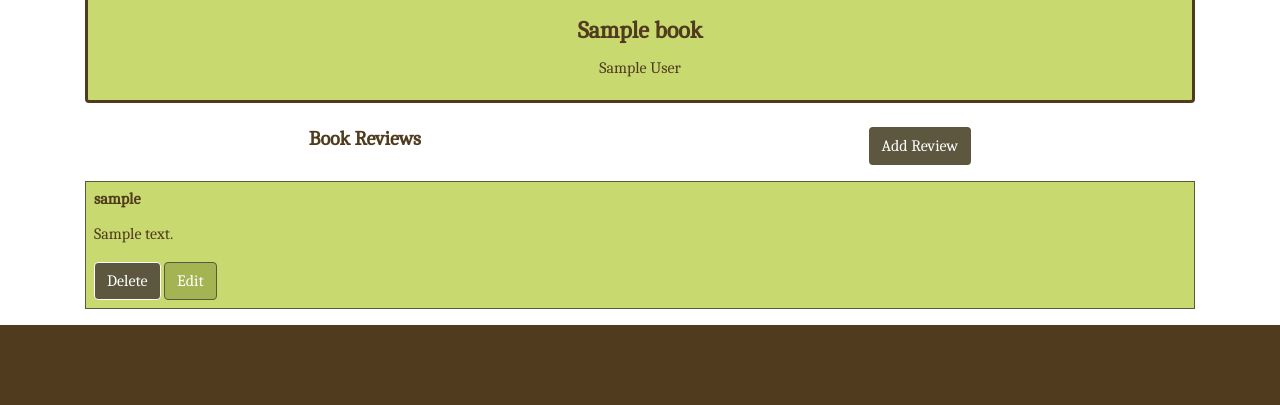
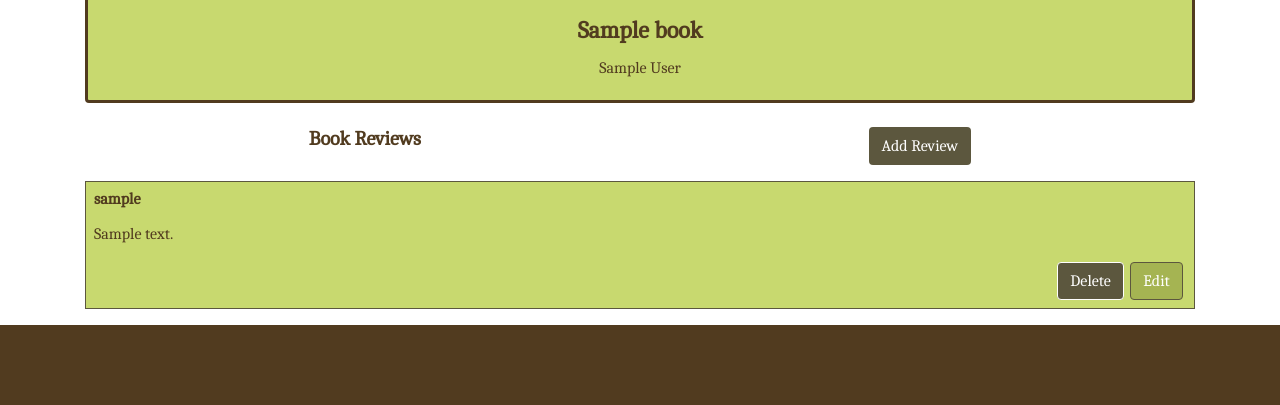
Before and after one commit to seakonn/milestone-three, a Flask app: template templates/book.html in a window 1280 px wide. Shown: the part 1279-1684 px from the top of the page. Run offline with Flask 2, Linux system fonts and the light colour scheme; the template is opened without the code that fills it: most values are stand-ins (such as "Sample title", 1, 10 or a date in 2020); some libraries are stand-ins or nearby versions.

Commit message:
Repositioned buttons in review

```diff
--- a/static/css/style.css
+++ b/static/css/style.css
@@ -149,6 +149,7 @@ body {
     background-color: #5c573e;
     border: 1px solid #ffffff;
     color: #ffffff;
+    margin: 0 0.2rem;
 }
 
 #edit-review-button {
@@ -156,6 +157,7 @@ body {
     background-color: #a5b452;
     border: 1px solid #5c573e;
     color: #ffffff;
+    margin: 0 0.2rem;
 }
 
 #no-reviews {
@@ -163,3 +165,9 @@ body {
     margin: 2rem 0;
     font-size: 1.5rem;
 }
+
+.two-buttons {
+
+    display:flex;
+    justify-content: flex-end;
+}
--- a/templates/book.html
+++ b/templates/book.html
@@ -28,8 +28,10 @@
     <div class="review-block">
         <h6 class="card-title"> {{ review.username }} </h6>
         <p class="card-text"> {{ review.review_text }} </p>
-        <a id="delete-review-button" href="{{ url_for("delete_review", book_id=book._id, username=review.username, review_text=review.review_text)}}" role="button" class="btn" title="Delete Review">Delete</a>
-        <a id="edit-review-button" href="{{ url_for("edit_review", book_title=book.title, book_id=book._id, username=review.username, review_text=review.review_text) }}" role="button" class="btn" title="Edit Review">Edit</a>
+        <div class="two-buttons">
+            <a id="delete-review-button" href="{{ url_for("delete_review", book_id=book._id, username=review.username, review_text=review.review_text)}}" role="button" class="btn" title="Delete Review">Delete</a>
+            <a id="edit-review-button" href="{{ url_for("edit_review", book_title=book.title, book_id=book._id, username=review.username, review_text=review.review_text) }}" role="button" class="btn" title="Edit Review">Edit</a>
+        </div>
     </div>
 
     {% endfor %}
```
